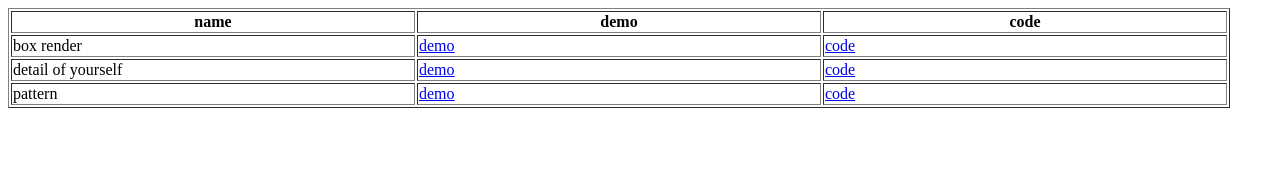
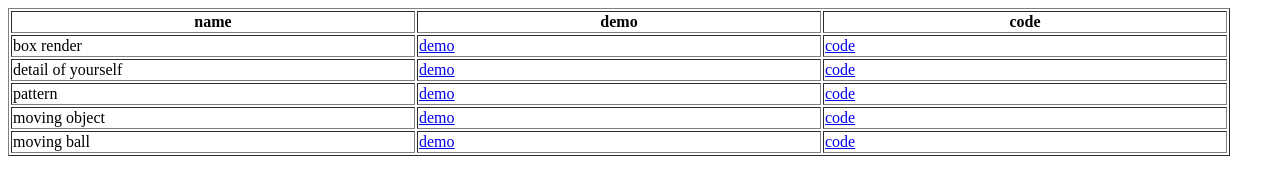
Before and after one commit to dangolsayara/javascriptassign, a plain HTML site: page index.html in a window 1280 px wide. Drawn offline with Linux system fonts and the light colour scheme.

Commit message:
updated index file

```diff
--- a/index.html
+++ b/index.html
@@ -26,6 +26,18 @@
     		<td><a href="https://github.com/dangolsayara/javascriptassign/tree/master/assign/pattern">code</a></td>
     	</tr>
 
+        <tr>
+            <td width="400px">moving object</td>
+            <td width="400px"><a href="https://dangolsayara.github.io/javascriptassign/assign/motion/motion.html">demo</a></td>
+            <td><a href="https://github.com/dangolsayara/javascriptassign/tree/master/assign/motion">code</a></td>
+        </tr>
+        <tr>
+            <td width="400px">moving ball</td>
+            <td width="400px"><a href="https://dangolsayara.github.io/javascriptassign/assign/bounce/bounce.html">demo</a></td>
+            <td><a href="https://github.com/dangolsayara/javascriptassign/tree/master/assign/bounce">code</a></td>
+        </tr>
+
+
     </table>
 </body>
 </html>
```
